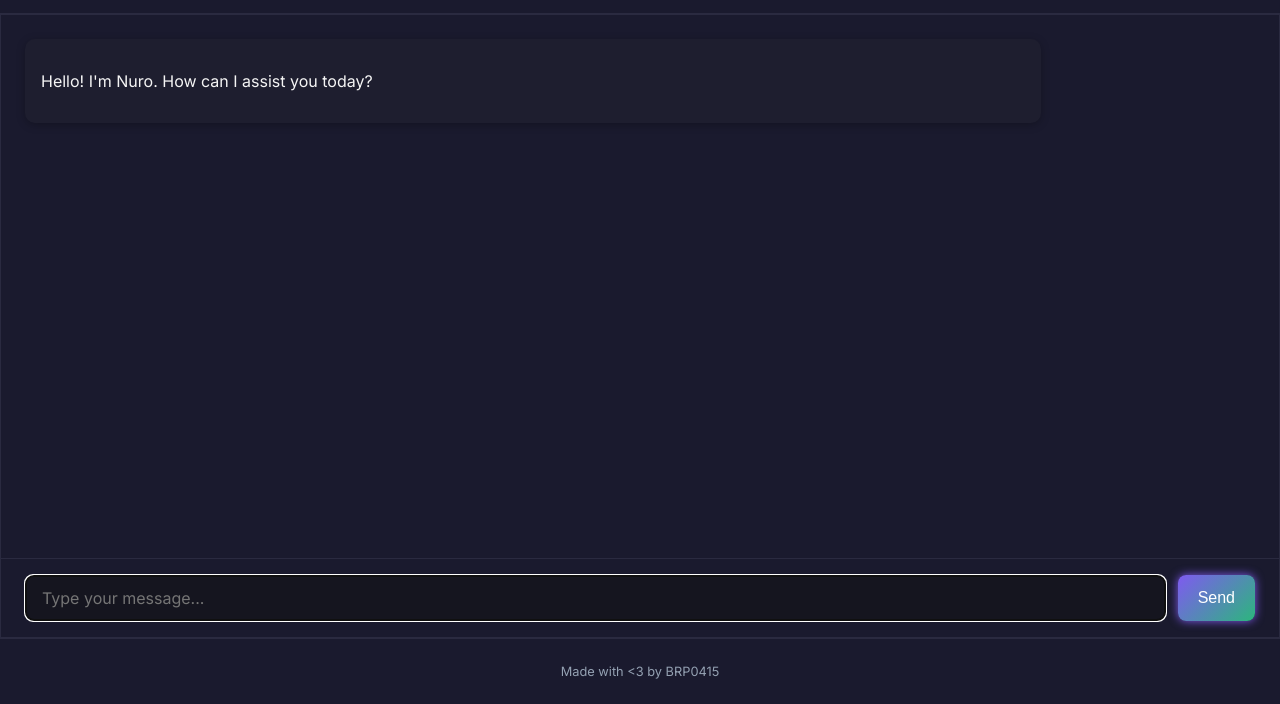
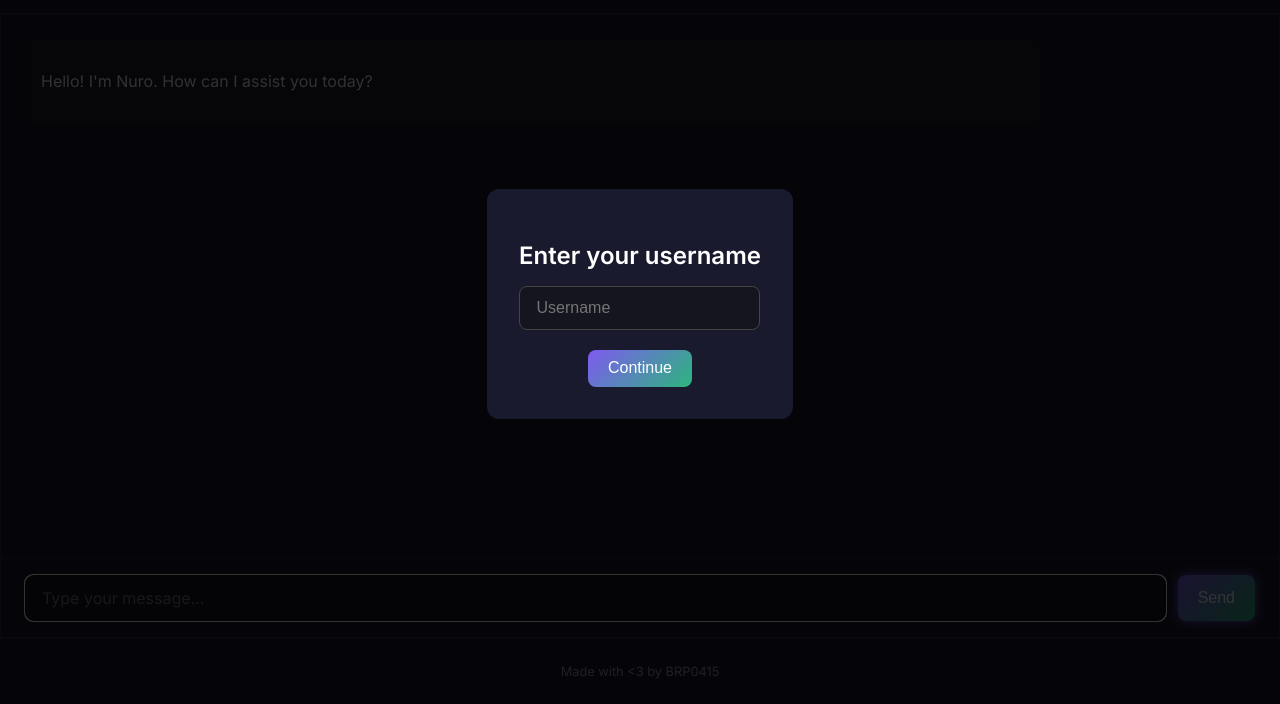
Before and after one commit to BRP0415/brain, a website: page public/index.html in a window 1280 px wide. Shown: the part 96-800 px from the top of the page. Drawn offline with Linux system fonts and the light colour scheme.

Commit message:
Update index.html

```diff
--- a/public/index.html
+++ b/public/index.html
@@ -217,6 +217,15 @@
     </div>
   </div>
 
+<div id="username-modal" style="position:fixed; top:0; left:0; width:100%; height:100%; background-color:rgba(0,0,0,0.8); display:flex; align-items:center; justify-content:center; z-index:9999;">
+  <div style="background-color:#1a1a2e; padding:2rem; border-radius:12px; text-align:center;">
+    <h2 style="margin-bottom:1rem; color:white;">Enter your username</h2>
+    <input id="username-input" type="text" placeholder="Username" style="padding:0.75rem 1rem; font-size:1rem; border-radius:8px; border:1px solid #444; background-color:#15151f; color:white;" />
+    <br><br>
+    <button onclick="saveUsername()" style="padding:0.6rem 1.25rem; font-size:1rem; background:linear-gradient(135deg, var(--primary), var(--secondary)); color:white; border:none; border-radius:8px; cursor:pointer;">Continue</button>
+  </div>
+</div>
+
   <footer>
     <p>Made with <3 by BRP0415</p>
   </footer>
```
